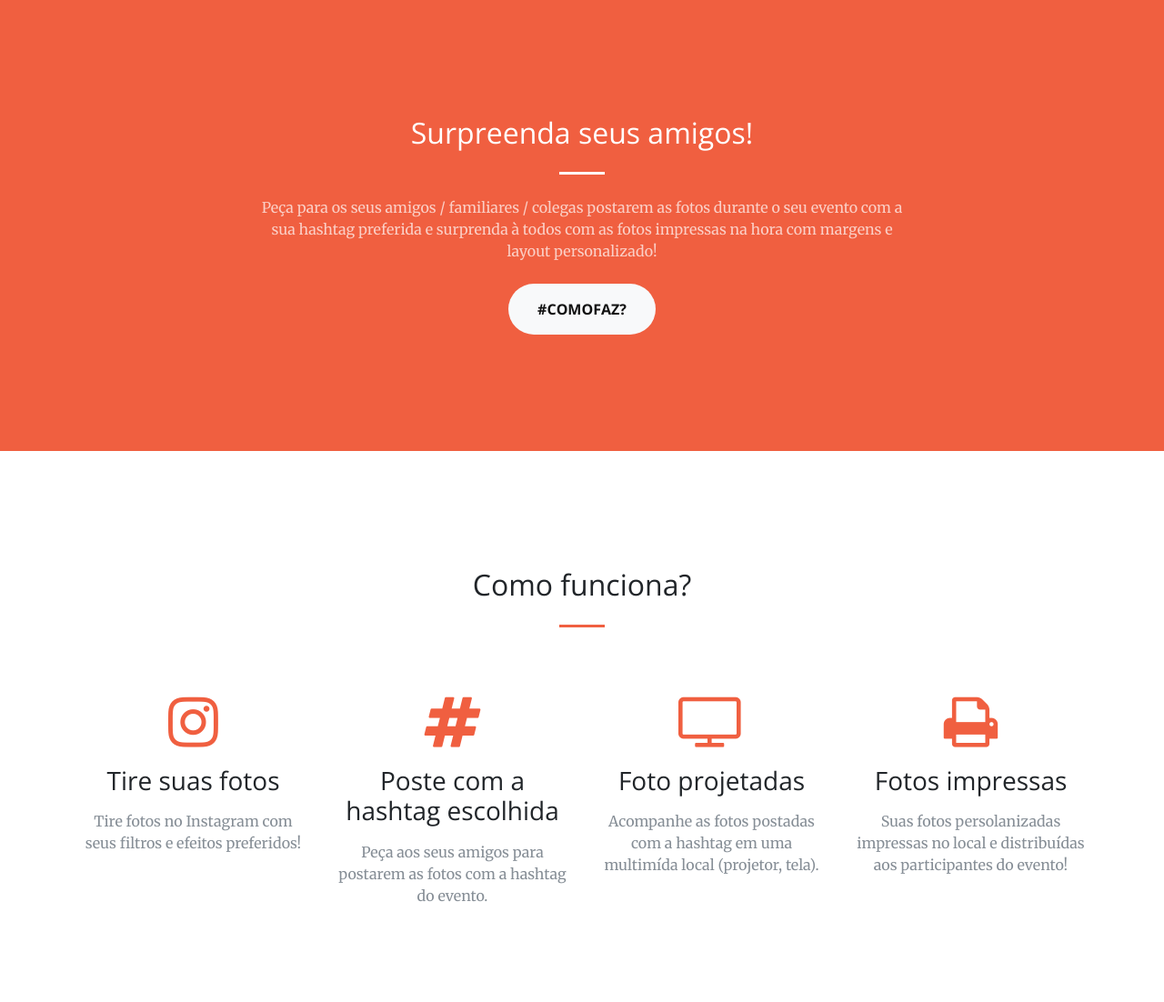
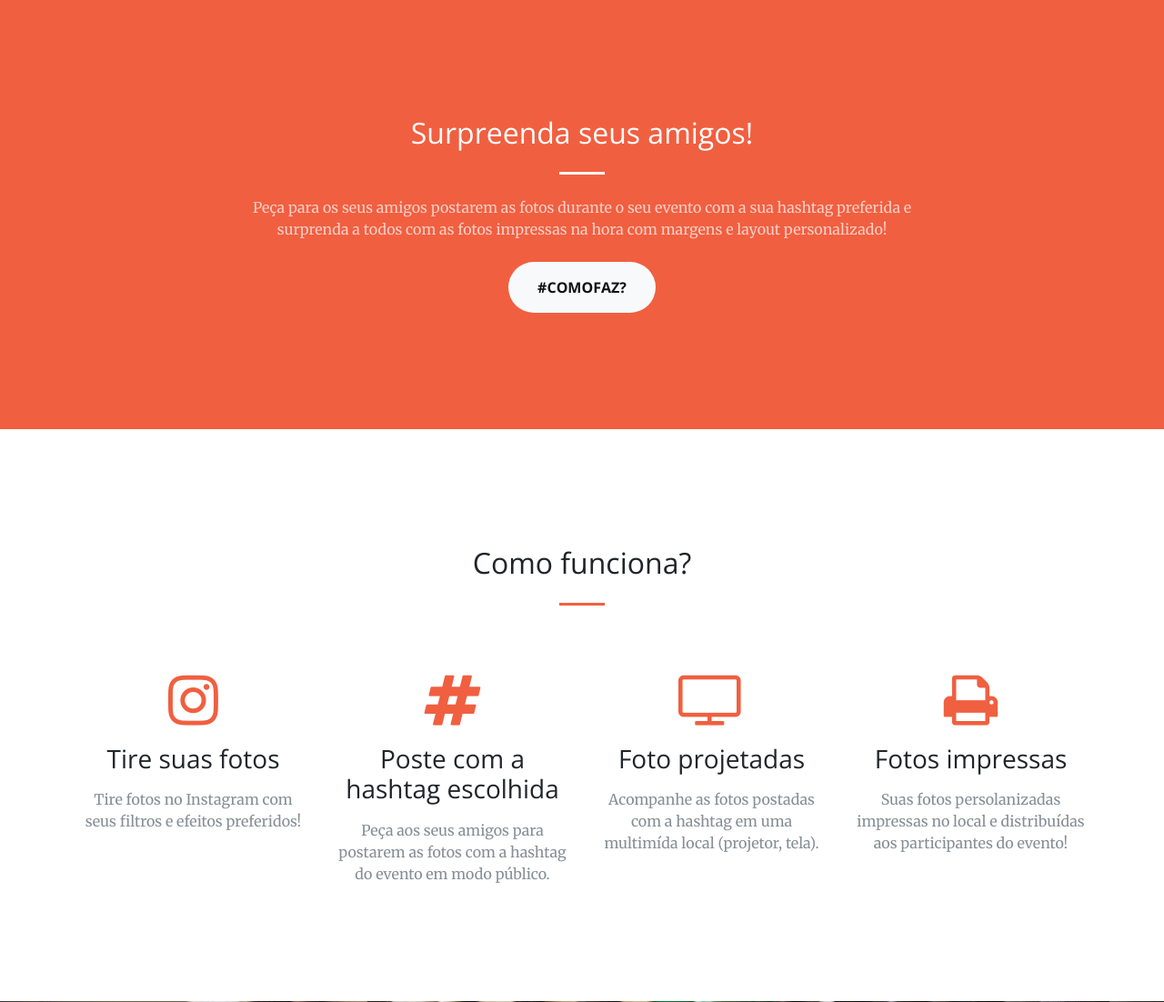
Before and after one commit to AdrianoChia/hashtag, a Django app: page / in a window 1280 px wide. Shown: the part 801-1903 px from the top of the page at 91% size. Run offline with Django 3.2, Linux system fonts and the light colour scheme; some libraries are stand-ins or nearby versions.

Commit message:
Correção no html

```diff
--- a/django_project/templates/index.html
+++ b/django_project/templates/index.html
@@ -79,7 +79,7 @@
           <div class="col-lg-8 mx-auto text-center">
             <h2 class="section-heading text-white">Surpreenda seus amigos!</h2>
             <hr class="light my-4">
-            <p class="text-faded mb-4">Peça para os seus amigos / familiares / colegas postarem as fotos durante o seu evento com a sua hashtag preferida e surprenda à todos com as fotos impressas na hora com margens e layout personalizado!</p>
+            <p class="text-faded mb-4">Peça para os seus amigos postarem as fotos durante o seu evento com a sua hashtag preferida e surprenda a todos com as fotos impressas na hora com margens e layout personalizado!</p>
             <a class="btn btn-light btn-xl js-scroll-trigger" href="#services">#Comofaz?</a>
           </div>
         </div>
@@ -108,7 +108,7 @@
             <div class="service-box mt-5 mx-auto">
               <i class="fa fa-4x fa-hashtag text-primary mb-3 sr-icons"></i>
               <h3 class="mb-3">Poste com a hashtag escolhida </h3>
-              <p class="text-muted mb-0">Peça aos seus amigos para postarem as fotos com a hashtag do evento.</p>
+              <p class="text-muted mb-0">Peça aos seus amigos para postarem as fotos com a hashtag do evento em modo público.</p>
             </div>
           </div>
           <div class="col-lg-3 col-md-6 text-center">
@@ -245,7 +245,7 @@
         <div class="row">
           <div class="col-lg-4 ml-auto text-center">
             <i class="fa fa-phone fa-3x mb-3 sr-contact"></i>
-            <p>(41) 99129-88** / (41) 99517-17**</p>
+            <p>(41) 99129-8847 / (41) 99517-1700</p>
           </div>
           <div class="col-lg-4 mr-auto text-center">
             <i class="fa fa-envelope-o fa-3x mb-3 sr-contact"></i>
```
